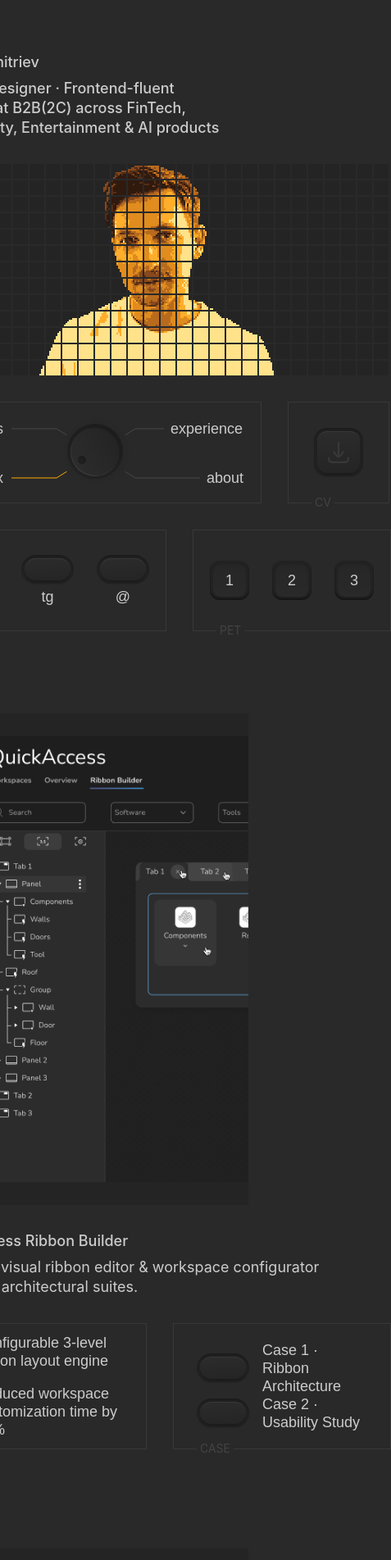
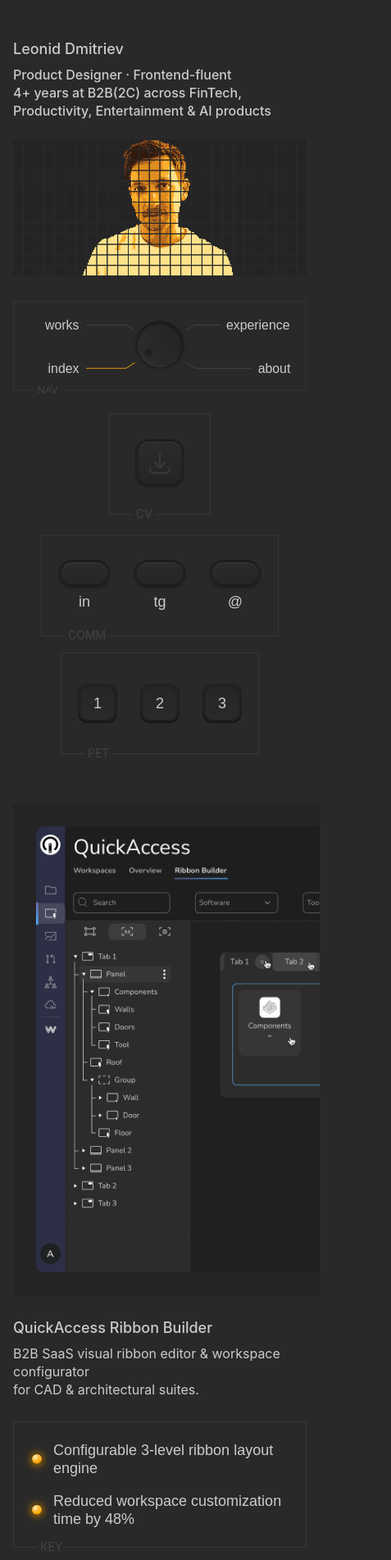
Before and after one commit to fluidleonid/portfolio-leo, a Next.js app: page / in a window 390 px wide. Shown: the top 1903 px of the page at 82% size, 477 px wide, since content can reach past the window. Built offline with nearby package versions, Linux system fonts and the light colour scheme.

Commit message:
fix: align experience styling with reference, fix topbar scroll offset, and ensure 16px mobile responsiveness

```diff
--- a/src/app/page.tsx
+++ b/src/app/page.tsx
@@ -52,7 +52,7 @@ export default function Home() {
   }, []);
 
   return (
-    <main className="flex min-h-screen w-full flex-col items-center justify-start bg-canvas px-4 py-16">
+    <main className="flex min-h-screen w-full flex-col items-center justify-start bg-canvas px-[16px] sm:px-6 py-12 sm:py-16">
       {/*
         Full-width vintage stereo radio tuner TopBar (Reference: Solid State AM/FM Stereo Tuner Scale)
         Sticks flush to the top of the viewport with no outer border
@@ -73,7 +73,7 @@ export default function Home() {
         WORKS: 6 Flagman Project Blocks
         (1 initial project + 5 additional projects matching the 6 project scale blocks in the tuner)
       */}
-      <div className="flex w-full flex-col items-center gap-[120px] mt-[100px]">
+      <div className="flex w-full flex-col items-center gap-[80px] sm:gap-[120px] mt-[60px] sm:mt-[100px]">
         {/* Project 1 (Works Flagship) */}
         <Project
           id="works"
@@ -172,12 +172,12 @@ export default function Home() {
       </div>
 
       {/* Experience & Education Section (FSD Experience Widget formatted per reference screenshot & resume) */}
-      <Experience className="mt-[140px] pt-[40px] border-t border-border-hardware/50" />
+      <Experience className="mt-[100px] sm:mt-[140px] pt-[40px] border-t border-border-subtle" />
 
       {/* About Section Anchor */}
       <section
         id="about"
-        className="mt-[100px] mb-[40px] min-h-[calc(100vh-100px)] flex w-[564px] flex-col justify-start gap-[20px] border-t border-border-hardware/50 pt-[40px] pb-[80px] scroll-mt-[100px]"
+        className="mt-[80px] sm:mt-[100px] mb-[40px] min-h-[calc(100vh-100px)] flex w-full max-w-[564px] flex-col justify-start gap-[20px] border-t border-border-subtle pt-[40px] pb-[120px] scroll-mt-[100px]"
       >
         <span className="font-stetica text-[12px] uppercase tracking-widest text-content-badge">
           BIO // ABOUT
--- a/src/shared/ui/led-matrix/LedMatrix.tsx
+++ b/src/shared/ui/led-matrix/LedMatrix.tsx
@@ -514,17 +514,18 @@ export const LedMatrix = React.forwardRef<HTMLDivElement, LedMatrixProps>(
     return (
       <div
         ref={ref}
-        className={`relative inline-flex flex-col select-none bg-transparent p-0 border-0 shadow-none ${className}`}
+        className={`relative inline-flex w-full max-w-[558px] flex-col items-center justify-center select-none bg-transparent p-0 border-0 shadow-none ${className}`}
         {...props}
       >
         <canvas
           ref={canvasRef}
           onPointerMove={handlePointerMove}
           onPointerLeave={handlePointerLeave}
-          className="rounded-[2px] shadow-none"
+          className="rounded-[2px] shadow-none max-w-full h-auto object-contain"
           style={{
-            width: `${totalWidth}px`,
-            height: `${totalHeight}px`,
+            width: "100%",
+            maxWidth: `${totalWidth}px`,
+            aspectRatio: `${totalWidth} / ${totalHeight}`,
             display: "block",
             cursor: interactive ? "crosshair" : "default",
           }}
--- a/src/widgets/experience/ui/Experience.tsx
+++ b/src/widgets/experience/ui/Experience.tsx
@@ -88,13 +88,13 @@ export const Experience: React.FC<ExperienceProps> = ({
   return (
     <section
       id="experience"
-      className={`flex w-[564px] flex-col select-none scroll-mt-[100px] ${className}`}
+      className={`flex w-full max-w-[564px] flex-col select-none scroll-mt-[100px] ${className}`}
       aria-label="Work Experience and Education"
       {...props}
     >
       {/* 1. Experience Block */}
       <div className="flex w-full flex-col">
-        <h2 className="font-hauora text-[18px] font-medium leading-[24px] text-content-primary tracking-normal mb-[8px]">
+        <h2 className="font-hauora text-[20px] font-medium leading-[26px] text-content-contrast tracking-normal mb-[8px]">
           Experience
         </h2>
 
@@ -102,29 +102,31 @@ export const Experience: React.FC<ExperienceProps> = ({
           {experiences.map((item) => (
             <div
               key={item.id}
-              className="flex w-full flex-row items-start border-b border-border-hardware/50 py-[20px] transition-colors duration-150 hover:border-border-hardware"
+              className="flex w-full flex-row items-start border-b border-border-subtle py-[20px] transition-colors duration-150 hover:border-content-muted"
             >
               {/* Left Column: Start Date (Month / Year stacked) */}
-              <div className="flex w-[72px] shrink-0 flex-col font-hauora text-[13px] leading-[18px] text-content-muted">
+              <div className="flex w-[58px] sm:w-[72px] shrink-0 flex-col font-hauora text-[12px] sm:text-[13px] leading-[18px] text-content-muted">
                 <span>{item.startMonth}</span>
                 <span>{item.startYear}</span>
               </div>
 
               {/* Center Column: Company, Role, and Header Work Summary */}
-              <div className="flex flex-1 flex-col gap-[2px] pr-[16px]">
-                <span className="font-hauora text-[15px] font-medium leading-[20px] text-content-primary">
+              <div className="flex flex-1 flex-col gap-[2px] pr-[12px] sm:pr-[16px]">
+                <span className="font-hauora text-[15px] font-medium leading-[20px] text-content-contrast">
                   {item.company}
                 </span>
                 <span className="font-hauora text-[14px] leading-[20px] text-content-secondary">
                   {item.role}
                 </span>
-                <p className="mt-[4px] font-hauora text-[13px] leading-[19px] text-content-muted">
-                  {item.description}
-                </p>
+                {item.description && (
+                  <p className="mt-[4px] font-hauora text-[13px] leading-[19px] text-content-muted whitespace-pre-line">
+                    {item.description}
+                  </p>
+                )}
               </div>
 
               {/* Right Column: End Date / Status */}
-              <div className="w-[84px] shrink-0 text-right font-hauora text-[13px] leading-[20px] text-content-muted">
+              <div className="w-[70px] sm:w-[84px] shrink-0 text-right font-hauora text-[12px] sm:text-[13px] leading-[20px] text-content-muted">
                 {item.endDate}
               </div>
             </div>
@@ -133,8 +135,8 @@ export const Experience: React.FC<ExperienceProps> = ({
       </div>
 
       {/* 2. Education Block */}
-      <div className="mt-[48px] flex w-full flex-col">
-        <h2 className="font-hauora text-[18px] font-medium leading-[24px] text-content-primary tracking-normal mb-[8px]">
+      <div className="mt-[56px] flex w-full flex-col">
+        <h2 className="font-hauora text-[20px] font-medium leading-[26px] text-content-contrast tracking-normal mb-[8px]">
           Education
         </h2>
 
@@ -142,17 +144,17 @@ export const Experience: React.FC<ExperienceProps> = ({
           {education.map((item) => (
             <div
               key={item.id}
-              className="flex w-full flex-row items-start border-b border-border-hardware/50 py-[20px] transition-colors duration-150 hover:border-border-hardware"
+              className="flex w-full flex-row items-start border-b border-border-subtle py-[20px] transition-colors duration-150 hover:border-content-muted"
             >
               {/* Left Column: Period (Start Year – / End Year stacked) */}
-              <div className="flex w-[72px] shrink-0 flex-col font-hauora text-[13px] leading-[18px] text-content-muted">
+              <div className="flex w-[58px] sm:w-[72px] shrink-0 flex-col font-hauora text-[12px] sm:text-[13px] leading-[18px] text-content-muted">
                 <span>{item.startYear}</span>
                 <span>{item.endYear}</span>
               </div>
 
               {/* Center Column: Institution & Degree */}
-              <div className="flex flex-1 flex-col gap-[2px] pr-[16px]">
-                <span className="font-hauora text-[15px] font-medium leading-[20px] text-content-primary">
+              <div className="flex flex-1 flex-col gap-[2px] pr-[12px] sm:pr-[16px]">
+                <span className="font-hauora text-[15px] font-medium leading-[20px] text-content-contrast">
                   {item.institution}
                 </span>
                 <span className="font-hauora text-[14px] leading-[20px] text-content-secondary">
--- a/src/widgets/hero/ui/Hero.tsx
+++ b/src/widgets/hero/ui/Hero.tsx
@@ -90,7 +90,7 @@ export const Hero = React.forwardRef<HTMLDivElement, HeroProps>(
       <header
         id="top"
         ref={ref}
-        className={`relative flex w-[564px] flex-col gap-[32px] select-none ${className}`}
+        className={`relative flex w-full max-w-[564px] flex-col gap-[24px] sm:gap-[32px] select-none ${className}`}
         aria-label="Portfolio Introduction"
         {...props}
       >
@@ -99,7 +99,7 @@ export const Hero = React.forwardRef<HTMLDivElement, HeroProps>(
           <h1 className="text-[18px] font-medium leading-[24px] text-content-primary font-hauora tracking-normal">
             Leonid Dmitriev
           </h1>
-          <p className="text-[18px] font-medium leading-[24px] text-content-primary font-hauora whitespace-pre-line tracking-normal">
+          <p className="text-[16px] sm:text-[18px] font-medium leading-[22px] sm:leading-[24px] text-content-primary font-hauora whitespace-pre-line tracking-normal">
             Product Designer · Frontend-fluent{"\n"}
             4+ years at B2B(2C) across FinTech,{"\n"}
             Productivity, Entertainment & AI products
@@ -107,7 +107,7 @@ export const Hero = React.forwardRef<HTMLDivElement, HeroProps>(
         </div>
 
         {/* 2. INTERACTIVE IMAGE / LED MATRIX (Figma node 46:1646, 564x258px) */}
-        <div className="relative flex w-[564px] items-center justify-center overflow-hidden">
+        <div className="relative flex w-full max-w-[564px] items-center justify-center overflow-hidden">
           <LedMatrix
             images={["/portrait.png", "/portrait-2.png"]}
             interval={8000}
@@ -122,14 +122,15 @@ export const Hero = React.forwardRef<HTMLDivElement, HeroProps>(
         </div>
 
         {/* 3. ROW 1: NAVIGATION (406px) + CV (124px) = 562px (fits 564px) */}
-        <div className="flex w-full flex-row items-center gap-[32px]">
-          {/* NAV Section (Figma node 54:1819, 406x124px) */}
+        <div className="flex w-full flex-col sm:flex-row items-center justify-between gap-[20px] sm:gap-[32px]">
+          {/* NAV Section wrapper: responsive scaling for mobile screens */}
+          <div className="flex w-full sm:w-auto items-center justify-center overflow-visible">
+            <div className="shrink-0 origin-center scale-[0.82] min-[390px]:scale-[0.88] min-[440px]:scale-100 transition-transform">
               <Section
                 label="NAV"
                 className="relative flex h-[124px] w-[406px] shrink-0 items-center justify-center p-0"
               >
                 {/* 20px straight radial guide lines placed 8px from knob edge (r = 42px to 62px) */}
-            {/* Radial guide lines starting exactly 8px from knob well edge (r = 42px) */}
                 <svg
                   className="pointer-events-none absolute inset-0 h-[124px] w-[406px]"
                   viewBox="0 0 406 124"
@@ -151,7 +152,7 @@ export const Hero = React.forwardRef<HTMLDivElement, HeroProps>(
                     className="transition-colors duration-150"
                   />
 
-              {/* Top-right radial ray + shorter horizontal line to "experience" (so long text fits safely inside frame) */}
+                  {/* Top-right radial ray + shorter horizontal line to "experience" */}
                   <path
                     d="M238.62 39.74L251 32H286"
                     stroke={activeNav === "experience" ? tokens.colors.signalAmber : tokens.colors.borderSubtle}
@@ -226,6 +227,8 @@ export const Hero = React.forwardRef<HTMLDivElement, HeroProps>(
                   about
                 </button>
               </Section>
+            </div>
+          </div>
 
           {/* CV Download Section (Figma node 52:1809, 124x124px) */}
           <Section
@@ -237,7 +240,7 @@ export const Hero = React.forwardRef<HTMLDivElement, HeroProps>(
         </div>
 
         {/* 4. ROW 2: CONTACTS (290px) + PET PROJECTS (242px) = 564px with 32px gap */}
-        <div className="flex w-full flex-row items-center gap-[32px]">
+        <div className="flex w-full flex-col sm:flex-row items-center justify-between gap-[20px] sm:gap-[32px]">
           {/* COMM Section (Figma node 52:1790, 290x124px) with 3 tactile pills */}
           <Section
             label="COMM"
--- a/src/widgets/project/ui/Project.tsx
+++ b/src/widgets/project/ui/Project.tsx
@@ -61,7 +61,7 @@ export const Project = React.forwardRef<HTMLDivElement, ProjectProps>(
     return (
       <section
         ref={ref}
-        className={`relative flex w-[564px] flex-col gap-[32px] select-none scroll-mt-[100px] ${className}`}
+        className={`relative flex w-full max-w-[564px] flex-col gap-[28px] sm:gap-[32px] select-none scroll-mt-[100px] ${className}`}
         aria-label={title}
         {...props}
       >
@@ -80,18 +80,18 @@ export const Project = React.forwardRef<HTMLDivElement, ProjectProps>(
           <h2 className="text-[18px] font-medium leading-[24px] text-content-primary font-hauora tracking-normal">
             {title}
           </h2>
-          <p className="text-[18px] font-normal leading-[24px] text-content-primary font-hauora whitespace-pre-line tracking-normal">
+          <p className="text-[16px] sm:text-[18px] font-normal leading-[22px] sm:leading-[24px] text-content-primary font-hauora whitespace-pre-line tracking-normal">
             {description}
           </p>
         </div>
 
-        {/* 3. CASES ROW (564x154px: KEY list + CASE buttons) */}
-        <div className="flex w-full flex-row items-center gap-[32px]">
-          {/* Left Block: KEY (266x154px) - Key Achievements with Glowing Amber Indicator Lamps */}
+        {/* 3. CASES ROW: Responsive (columns on mobile, 266x154px row on desktop) */}
+        <div className="flex w-full flex-col sm:flex-row items-center gap-[16px] sm:gap-[32px]">
+          {/* Left Block: KEY - Key Achievements with Glowing Amber Indicator Lamps */}
           <Section
             label="KEY"
             direction="column"
-            className="h-[154px] w-[266px] shrink-0 justify-center gap-[18px] px-[28px] py-[28px]"
+            className="h-[154px] w-full sm:w-[266px] shrink-0 justify-center gap-[18px] px-[20px] sm:px-[28px] py-[28px]"
           >
             {resolvedAchievements.map((item, idx) => {
               const label = typeof item === "string" ? item : item.label;
@@ -108,11 +108,11 @@ export const Project = React.forwardRef<HTMLDivElement, ProjectProps>(
             })}
           </Section>
 
-          {/* Right Block: CASE (266x154px) */}
+          {/* Right Block: CASE - Interactive Case Study Buttons */}
           <Section
             label="CASE"
             direction="column"
-            className="h-[154px] w-[266px] shrink-0 justify-center px-[28px] py-[28px]"
+            className="h-[154px] w-full sm:w-[266px] shrink-0 justify-center px-[20px] sm:px-[28px] py-[28px]"
           >
             {caseStudies.map((item, idx) => {
               const btn = (
--- a/src/widgets/top-bar/ui/TopBar.tsx
+++ b/src/widgets/top-bar/ui/TopBar.tsx
@@ -84,7 +84,8 @@ export const TopBar: React.FC<TopBarProps> = ({
   }, []);
 
   // Map real scroll position to needle ratio on the tuner dial:
-  // Each frame [i/FRAME_COUNT, (i+1)/FRAME_COUNT] directly represents browsing through section i
+  // Each station center corresponds to MARKER_RATIOS[i] = (i + 0.5) / FRAME_COUNT
+  // When section i arrives at 100px from viewport top, the needle centers on station i
   const scrollYToRatio = useCallback((scrollY: number): number => {
     const scrolls = sectionScrollsRef.current;
     if (!scrolls || scrolls.length < FRAME_COUNT) return 0;
@@ -93,23 +94,32 @@ export const TopBar: React.FC<TopBarProps> = ({
     const winHeight = window.innerHeight;
     const maxScroll = Math.max(0, docHeight - winHeight);
 
+    // Below or at Hero
     if (scrollY <= scrolls[0]) return 0;
+
+    // Transition from top (0) to station 1 (works center)
+    if (scrollY < scrolls[1]) {
+      const t = scrollY / Math.max(1, scrolls[1]);
+      return t * MARKER_RATIOS[1];
+    }
+
+    // Past the last station (about) towards maximum scroll
     if (scrollY >= scrolls[FRAME_COUNT - 1]) {
       const lastScroll = scrolls[FRAME_COUNT - 1];
       const extraScrollRange = maxScroll - lastScroll;
-      if (extraScrollRange <= 0) return 1;
+      if (extraScrollRange <= 0) return MARKER_RATIOS[FRAME_COUNT - 1];
       const t = Math.min(1, Math.max(0, (scrollY - lastScroll) / extraScrollRange));
-      return (FRAME_COUNT - 1) / FRAME_COUNT + t * (1 / FRAME_COUNT);
+      return MARKER_RATIOS[FRAME_COUNT - 1] + t * (1 - MARKER_RATIOS[FRAME_COUNT - 1]);
     }
 
-    // Interpolate through the active section frame
-    for (let i = 0; i < FRAME_COUNT - 1; i++) {
+    // Interpolate between section centers so each section aligns at 100px when needle is over its frame
+    for (let i = 1; i < FRAME_COUNT - 1; i++) {
       const s1 = scrolls[i];
       const s2 = scrolls[i + 1];
       if (scrollY >= s1 && scrollY <= s2) {
         const range = s2 - s1;
         const t = range > 0 ? (scrollY - s1) / range : 0;
-        return (i + t) / FRAME_COUNT;
+        return MARKER_RATIOS[i] + t * (MARKER_RATIOS[i + 1] - MARKER_RATIOS[i]);
       }
     }
 
@@ -126,16 +136,33 @@ export const TopBar: React.FC<TopBarProps> = ({
     const maxScroll = Math.max(0, docHeight - winHeight);
 
     const r = Math.max(0, Math.min(1, ratio));
-    const scaled = r * FRAME_COUNT;
-    const i = Math.min(FRAME_COUNT - 1, Math.floor(scaled));
-    const t = scaled - i;
 
-    if (i >= FRAME_COUNT - 1) {
-      const lastScroll = scrolls[FRAME_COUNT - 1];
-      return lastScroll + t * (maxScroll - lastScroll);
+    // Left of station 1
+    if (r <= MARKER_RATIOS[1]) {
+      const t = r / MARKER_RATIOS[1];
+      return t * scrolls[1];
     }
 
-    return scrolls[i] + t * (scrolls[i + 1] - scrolls[i]);
+    // Right of last station
+    const lastIdx = FRAME_COUNT - 1;
+    if (r >= MARKER_RATIOS[lastIdx]) {
+      const remainingRatio = 1 - MARKER_RATIOS[lastIdx];
+      if (remainingRatio <= 0) return scrolls[lastIdx];
+      const t = Math.min(1, Math.max(0, (r - MARKER_RATIOS[lastIdx]) / remainingRatio));
+      return scrolls[lastIdx] + t * (maxScroll - scrolls[lastIdx]);
+    }
+
+    // Between stations
+    for (let i = 1; i < lastIdx; i++) {
+      const r1 = MARKER_RATIOS[i];
+      const r2 = MARKER_RATIOS[i + 1];
+      if (r >= r1 && r <= r2) {
+        const t = (r - r1) / (r2 - r1);
+        return scrolls[i] + t * (scrolls[i + 1] - scrolls[i]);
+      }
+    }
+
+    return scrolls[lastIdx];
   }, []);
 
   // Synchronize needle with actual page scroll
@@ -321,7 +348,7 @@ export const TopBar: React.FC<TopBarProps> = ({
                   }}
                   className="flex-1 text-left cursor-pointer"
                 >
-                  <span className="font-stetica text-[10px] leading-[14px] font-medium text-content-primary select-none truncate block hover:text-content-contrast transition-colors duration-150">
+                  <span className="font-stetica text-[9px] sm:text-[10px] leading-[14px] font-medium text-content-primary select-none truncate block hover:text-content-contrast transition-colors duration-150">
                     {frame.label}
                   </span>
                 </button>
```
Lines whose indentation alone changed are shown as unchanged.
